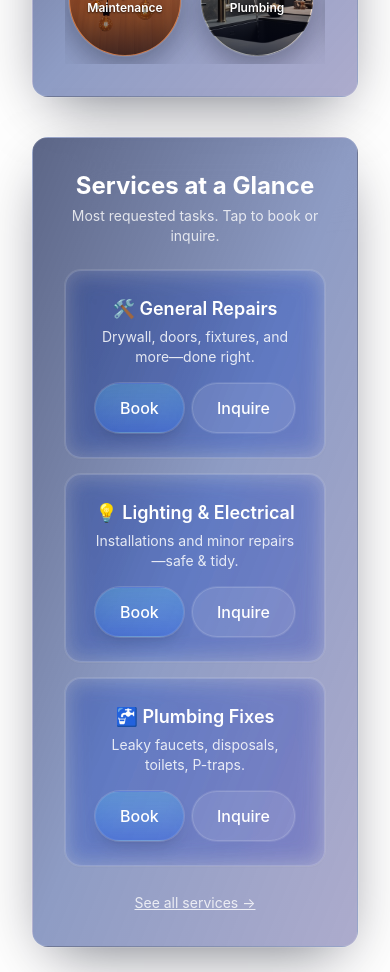
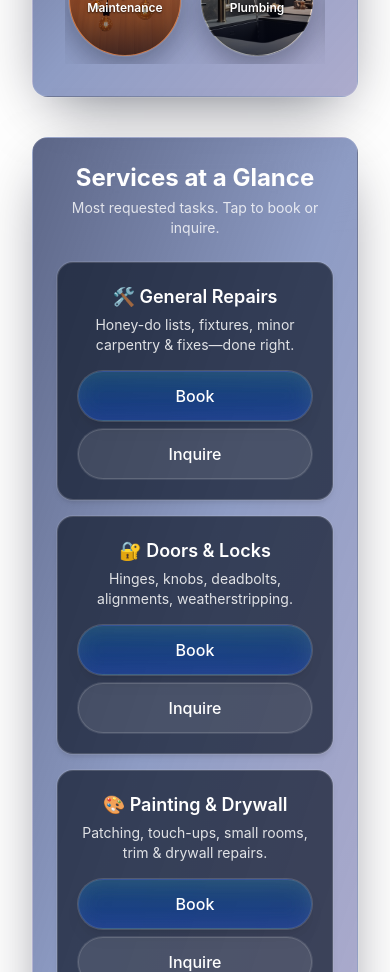
Before and after one commit to Magikmikedaboss/my-app, a Next.js app: page / in a window 390 px wide. Shown: the part 1800-2772 px from the top of the page. Built offline with nearby package versions, Linux system fonts and the light colour scheme; no server answers.

Commit message:
final updates before launch

```diff
--- a/app/blog/[slug]/page.js
+++ b/app/blog/[slug]/page.js
@@ -15,48 +15,51 @@ function urlToSlug(u = "") {
     return decodeURIComponent(last.replace(/\.html?$/i, ""));
   } catch { return ""; }
 }
-
 function idFromFallbackSlug(slug = "") {
-  // supports our API fallback "post-<id>"
   const m = slug.match(/^post-(\d+)$/);
   return m ? m[1] : null;
 }
-
 async function fetchById(id) {
   if (!id) return null;
   const r = await fetch(api(`/posts/${id}`), { cache: "no-store" });
   if (!r.ok) return null;
   return r.json();
 }
-
 async function fetchBySlug(slug) {
+  if (!slug) return null;
   const r = await fetch(api(`/posts?maxResults=100&orderBy=published`), { cache: "no-store" });
   if (!r.ok) return null;
   const data = await r.json();
   return (data.items || []).find((it) => urlToSlug(it.url) === slug) || null;
 }
 
-export default async function BlogPost({ params, searchParams }) {
+export default async function BlogPost(props) {
   if (!BLOG_ID || !KEY) {
-    return <div className="mx-auto max-w-3xl px-4 py-10 text-white/90">Missing API credentials.</div>;
+    return <div className="mx-auto max-w-2xl px-4 py-8 text-white/90">Missing API credentials.</div>;
   }
 
-  // Prefer explicit ?id=; else derive id from slug like "post-<id>"; else search by slug
-  const idFromQuery = searchParams?.id || null;
-  const idFromSlug = idFromFallbackSlug(params.slug);
+  // ⬇️ Next 15: await dynamic route objects
+  const sp = await props.searchParams;
+  const p  = await props.params;
+
+  const idFromQuery = sp?.id && String(sp.id).trim() !== "" ? String(sp.id).trim() : null;
+  const idFromSlug  = idFromFallbackSlug(p?.slug ?? "");
+
   const item =
     (idFromQuery && (await fetchById(idFromQuery))) ||
-    (idFromSlug && (await fetchById(idFromSlug))) ||
-    (await fetchBySlug(params.slug));
+    (idFromSlug  && (await fetchById(idFromSlug)))  ||
+    (await fetchBySlug(p?.slug ?? ""));
 
   if (!item) notFound();
 
   return (
-    <article className="mx-auto max-w-3xl px-4 py-10">
-      <h1 className="text-3xl font-bold text-white">{item.title}</h1>
+    <article className="mx-auto max-w-2xl px-4 py-8">
+      <h1 className="text-2xl sm:text-3xl font-bold text-white leading-tight">{item.title}</h1>
       <div
-        className="prose prose-invert max-w-none mt-6
-                   prose-headings:text-white prose-a:text-blue-300 hover:prose-a:text-blue-200
+        className="prose prose-invert prose-sm md:prose-base max-w-prose mt-5
+                   prose-p:leading-relaxed prose-li:leading-relaxed
+                   prose-headings:mt-6 prose-headings:mb-3
+                   prose-a:text-blue-300 hover:prose-a:text-blue-200
                    prose-img:rounded-xl prose-img:mx-auto prose-figcaption:text-white/70
                    prose-hr:border-white/10"
         dangerouslySetInnerHTML={{ __html: item.content || "" }}
--- a/app/globals.css
+++ b/app/globals.css
@@ -5,9 +5,9 @@
 
 /* ---- Base tweaks (optional) ---- */
 @layer base {
-  html { @apply scroll-smooth; }
-  body { @apply min-h-screen text-gray-900; }
-}
+html[data-scroll-behavior='smooth'] { @apply scroll-smooth; }
+body { @apply min-h-screen text-gray-900; }
+ }
 
 /* ---- Components (your design system) ---- */
 @layer components {
--- a/app/page.js
+++ b/app/page.js
@@ -118,8 +118,8 @@ export default function Home() {
             <h2 className="mt-2 text-2xl font-bold text-blue-900 sm:text-3xl">About Mike’s PRO Handyman</h2>
 
             <p className="mt-3 text-slate-800">
-              Licensed, insured handyman with <strong>25+ years across construction and technical trades</strong>—
-              electrical, plumbing, carpentry, and low-voltage/smart-home. Serving Las Vegas, Henderson, and Summerlin
+              Licensed, insured handyman with <strong>25+ years experience across construction and technical trades</strong>—
+              electrical, plumbing, carpentry, and low-voltage/smart-home . Serving Las Vegas, Henderson, and Summerlin
               with reliable workmanship and friendly service.
             </p>
 
@@ -224,28 +224,43 @@ export default function Home() {
         </section>
 
         {/* Services */}
+{/* Services */}
+{/* Services */}
 <section id="services" className="section scroll-mt-24">
   <div className="container-md">
-            <div className="surface-deep p-8 text-white sm:p-10">
-              <div className="flex flex-col items-center gap-1 sm:flex-row sm:justify-between">
-                <h2 className="text-2xl font-bold sm:text-3xl">Services at a Glance</h2>
+    <div className="surface-deep isolate overflow-visible p-6 sm:p-10 text-white">
+      <div className="flex flex-col items-center gap-1 text-center sm:text-left sm:flex-row sm:justify-between">
+        <h2 className="text-2xl sm:text-3xl font-bold">Services at a Glance</h2>
         <p className="text-sm text-white/80">Most requested tasks. Tap to book or inquire.</p>
       </div>
 
-              <div className="mt-6 grid gap-4 sm:grid-cols-2 md:grid-cols-3">
+      <div className="mt-6 grid grid-cols-1 gap-4 sm:grid-cols-2 md:grid-cols-3">
         {[
-                  { title: "🛠️ General Repairs", desc: "Drywall, doors, fixtures, and more—done right." },
-                  { title: "💡 Lighting & Electrical", desc: "Installations and minor repairs—safe & tidy." },
-                  { title: "🚰 Plumbing Fixes", desc: "Leaky faucets, disposals, toilets, P-traps." },
+          { title: "🛠️ General Repairs", desc: "Honey-do lists, fixtures, minor carpentry & fixes—done right." },
+          { title: "🔐 Doors & Locks", desc: "Hinges, knobs, deadbolts, alignments, weatherstripping." },
+          { title: "🎨 Painting & Drywall", desc: "Patching, touch-ups, small rooms, trim & drywall repairs." },
         ].map((card) => (
-                  <div key={card.title} className="group rounded-2xl border border-white/15 bg-white/10 p-6 text-center shadow-sm ring-1 ring-white/10 backdrop-blur-md backdrop-saturate-150 transition hover:-translate-y-0.5 hover:shadow-lg">
-                    <h3 className="text-lg font-semibold">{card.title}</h3>
-                    <p className="mt-1 text-sm text-white/85">{card.desc}</p>
-                    <div className="mt-4 flex justify-center gap-2">
-                      <button data-hcp-open aria-label={`Book ${card.title}`} className="btn btn-primary-glass btn-shine">
+          <div
+            key={card.title}
+            className="min-w-0 w-full rounded-2xl border border-white/15 ring-1 ring-white/10
+                       bg-slate-900/70 md:bg-white/10
+                       p-5 sm:p-6 text-center shadow-md md:shadow-lg
+                       transition hover:-translate-y-0.5 hover:shadow-xl
+                       md:backdrop-blur-md md:backdrop-saturate-150"
+          >
+            <h3 className="text-lg font-semibold break-words">{card.title}</h3>
+            <p className="mt-1 text-sm text-white/85 break-words">{card.desc}</p>
+
+            {/* CTAs: 1 column on mobile, 2 columns side-by-side on sm+ */}
+            <div className="mt-4 grid grid-cols-1 sm:grid-cols-2 gap-2">
+              <button
+                data-hcp-open
+                aria-label={`Book ${card.title}`}
+                className="btn btn-primary-glass btn-shine w-full"
+              >
                 Book
               </button>
-                      <a href="/#contact" className="btn btn-ghost-glass">
+              <a href="/#contact" className="btn btn-ghost-glass w-full">
                 Inquire
               </a>
             </div>
@@ -262,36 +277,8 @@ export default function Home() {
   </div>
 </section>
 
-        {/* Blog (dynamic, styled to match) */}
-        <HomeBlogSection />
 
-        {/* Contact (home) */}
-        <section id="contact" className="scroll-mt-24">
-          <div
-            className="
-              mx-auto max-w-3xl
-              rounded-2xl border border-white/15 ring-1 ring-white/15
-              bg-gradient-to-br from-blue-950/80 via-blue-900/70 to-indigo-900/70
-              text-white backdrop-blur-xl backdrop-saturate-150
-              shadow-[0_20px_60px_-20px_rgba(2,6,23,0.6)]
-              p-6 sm:p-8
-            "
-          >
-            <h2 className="text-2xl sm:text-3xl font-bold">Contact</h2>
-            <p className="mt-2 text-white/90">Tell me about your project and preferred time.</p>
 
-            <div className="mt-4">
-              <ContactForm plain />
-            </div>
-
-            <p className="mt-6 text-sm text-white/80">
-              Or call:{" "}
-              <a href="tel:+1-702-555-1234" className="underline hover:text-white">
-                (702) 555-1234
-              </a>
-            </p>
-          </div>
-        </section>
       </main>
 
       {/* Mobile FAB */}
```
Lines whose indentation alone changed are shown as unchanged.
